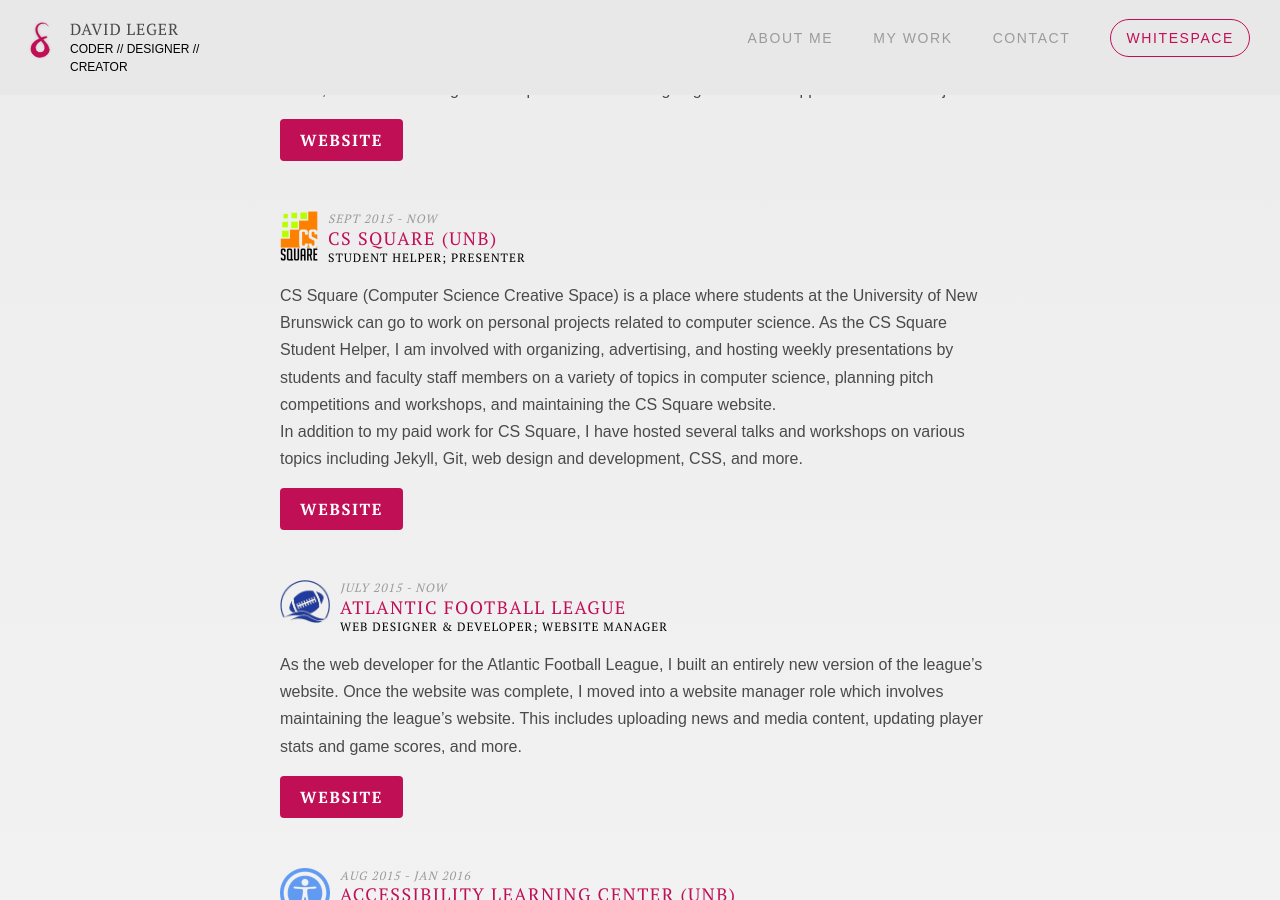
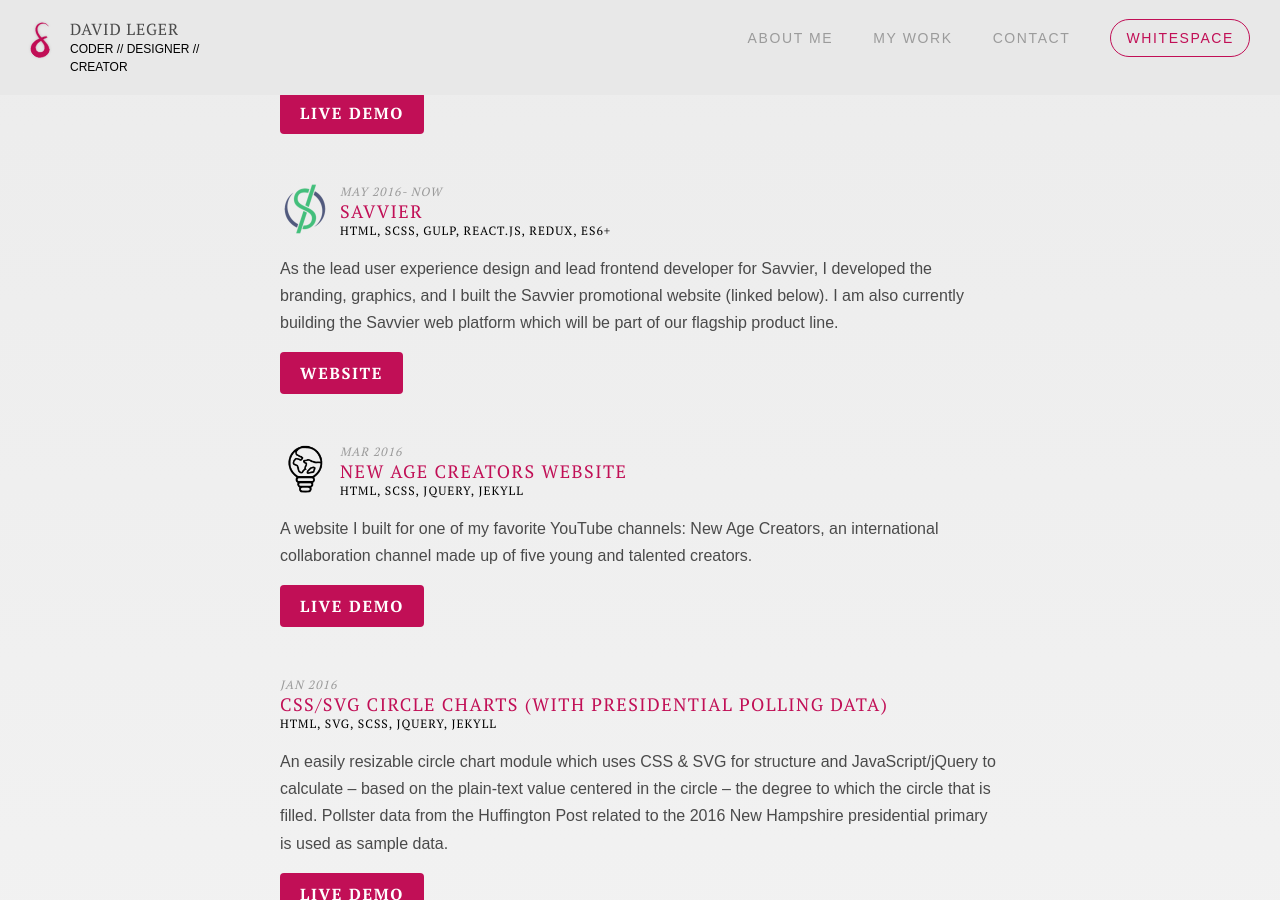
Before and after one commit to davidleger95/personal-site-v3, a Jekyll site: the page built from work/index.html, in a window 1280 px wide and 900 px high, scrolled down 766 px. Built offline with Jekyll 4.4.1, drawn with Linux system fonts in a browser that asks for light colours; nearby versions of some CDN libraries; Markdown is read by kramdown in place of the engine named in the settings; some of the changed text lies outside the part shown.

Commit message:
update work section
- put projects first
- app timer app

```diff
--- a/_data/projects.yml
+++ b/_data/projects.yml
@@ -1,12 +1,23 @@
+  - project: "Timer App"
+    stack: "React.js, ES6+, create-react-app, HTML, SCSS"
+    date: "Mar 2017"
+    cta:
+      - title: Live Demo
+        link: http://davidleger95.github.io/timer-app
+    description: |
+        A timer app I built in a few hours to learn about create-react-app.
   - project: "Savvier"
     image: "logo-savvier.png"
-    stack: "HTML, SCSS, Gulp, React.js, Redux, ES6"
+    stack: "HTML, SCSS, Gulp, React.js, Redux, ES6+"
     date: "May 2016- Now"
     cta:
       - title: Website
         link: http://savvier.io
     description: |
-        As the lead user experience design and lead frontend developer for Savvier, I developed the branding, graphics, and I built the Savvier promotional website (linked below). I am also currently building the Savvier web platform which will be part of our flagship product line.
+        As the lead user experience design and lead frontend developer for
+        Savvier, I developed the branding, graphics, and I built the Savvier
+        promotional website (linked below). I am also currently building the
+        Savvier web platform which will be part of our flagship product line.
   - project: "New Age Creators Website"
     image: "logo-nac.png"
     stack: "HTML, SCSS, jQuery, Jekyll"
--- a/work/index.html
+++ b/work/index.html
@@ -11,8 +11,33 @@
     <h1 class="title">{{ page.title }}</h1>
     <hr><br/>
 </header>
+<section class="col-1">
+  <h2>projects</h2>
+    {% for item in site.data.projects %}
+    <div class="info-card">
+        <div class="header">
+        {% if item.image %}
+        <div class="card-img">
+            <img src="{{ site.baseurl }}/assets/img/{{ item.image }}" />
+        </div>
+        {% endif %}
+        <div class="card-meta">
+            {% if item.date %}
+            <h5 class="card-date">{{ item.date }}</h5>
+            {% endif %}
+            <h3 class="card-title">{{ item.project }}</h3>
+            {% if item.stack %}
+            <h4 class="card-subtitle">{{ item.stack }}</h4>
+            {% endif %}
+            </div>
+        </div>
+        <div class="card-text">{{ item.description | markdownify }}</div>
 
-<section class="col-1">
+        {% for cta in item.cta %}
+        <a class="cta btn" href="{{ cta.link }}" target="_blank">{{ cta.title }}</a>
+        {% endfor %}
+    </div>
+    {% endfor %}
     <h2>employment</h2>
     {% for item in site.data.employment %}
     <div class="info-card">
@@ -39,32 +64,6 @@
         {% endfor %}
     </div>
     {% endfor %}
-    <h2>projects</h2>
-    {% for item in site.data.projects %}
-    <div class="info-card">
-        <div class="header">
-        {% if item.image %}
-        <div class="card-img">
-            <img src="{{ site.baseurl }}/assets/img/{{ item.image }}" />
-        </div>
-        {% endif %}
-        <div class="card-meta">
-            {% if item.date %}
-            <h5 class="card-date">{{ item.date }}</h5>
-            {% endif %}
-            <h3 class="card-title">{{ item.project }}</h3>
-            {% if item.stack %}
-            <h4 class="card-subtitle">{{ item.stack }}</h4>
-            {% endif %}
-            </div>
-        </div>
-        <div class="card-text">{{ item.description | markdownify }}</div>
-
-        {% for cta in item.cta %}
-        <a class="cta btn" href="{{ cta.link }}" target="_blank">{{ cta.title }}</a>
-        {% endfor %}
-    </div>
-    {% endfor %}
 </section>
 <section>
     {% include contact.html %}
```
